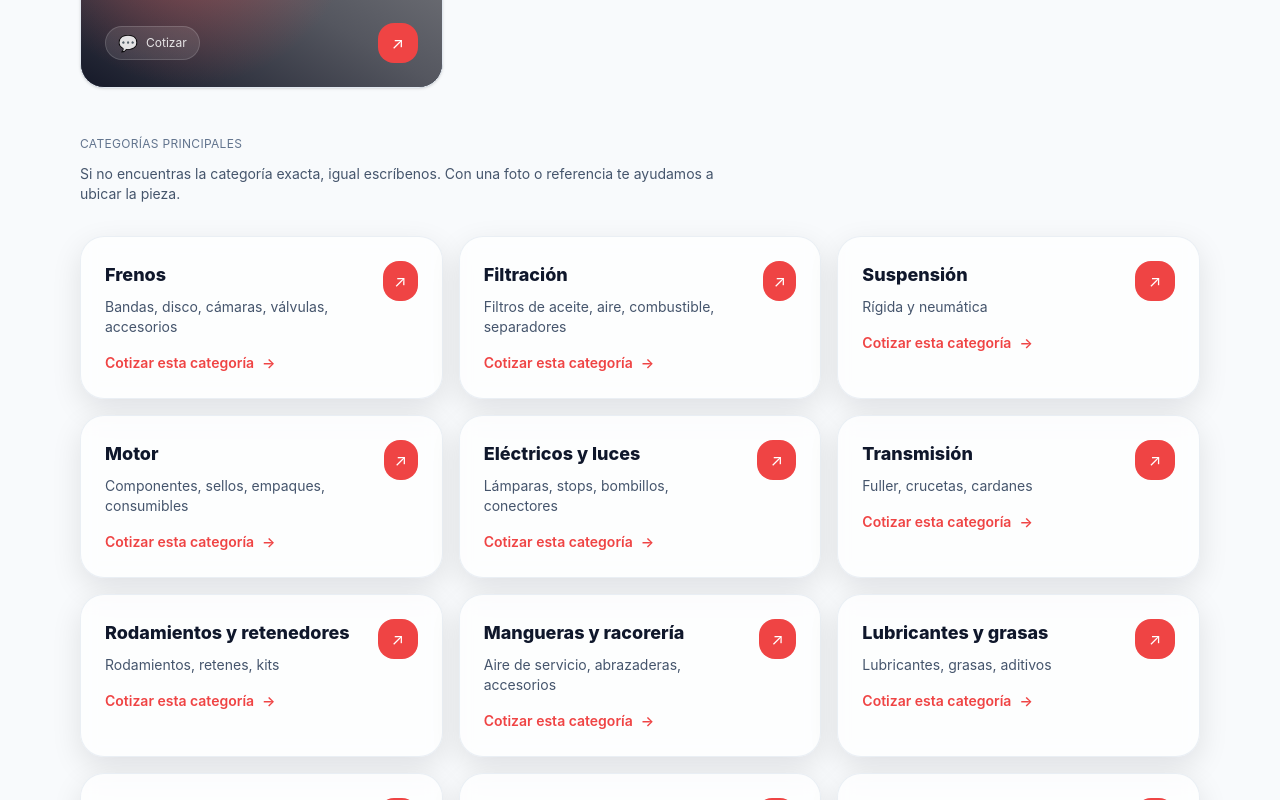
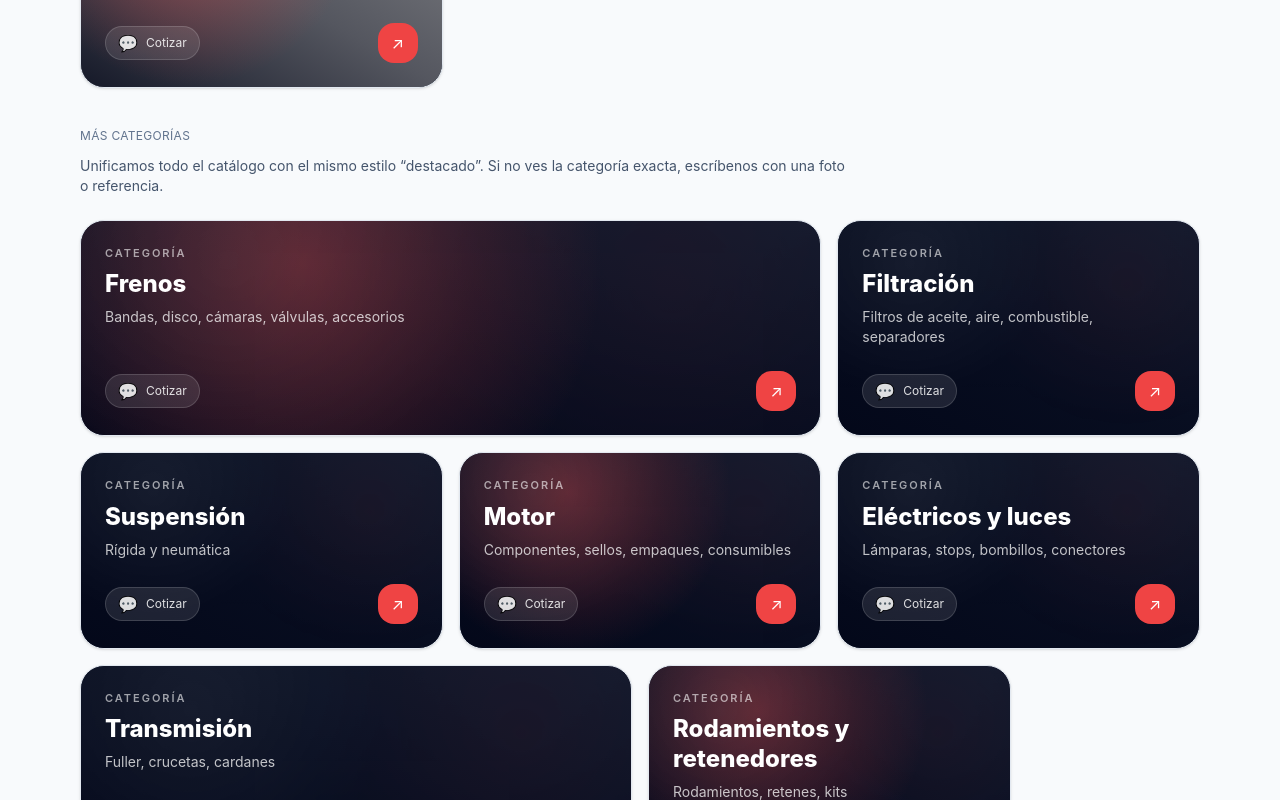
Before and after one commit to julianchocmanrique/Tornirepuestos-web, a Next.js app: page /tornirepuestos/ in a window 1280 px wide. Shown: the part 1780-2580 px from the top of the page. Built offline with nearby package versions, Linux system fonts and the light colour scheme; grey boxes are pictures that could not be loaded.

Commit message:
feat: unificar categorias con estilo destacado (mosaico)

```diff
--- a/src/app/page.tsx
+++ b/src/app/page.tsx
@@ -438,31 +438,55 @@ export default function Page() {
             ))}
           </div>
 
-          {/* Full categories */}
-          <div className="mt-12">
+          {/* Full catalog (same style as destacados) */}
+          <div className="mt-10">
             <div className="text-xs uppercase tracking-wide text-slate-500">
-              Categorías principales
+              Más categorías
             </div>
-            <p className="mt-3 max-w-2xl text-sm text-slate-600">
-              Si no encuentras la categoría exacta, igual escríbenos. Con una foto o
-              referencia te ayudamos a ubicar la pieza.
+            <p className="mt-3 max-w-3xl text-sm text-slate-600">
+              Unificamos todo el catálogo con el mismo estilo “destacado”. Si no ves la
+              categoría exacta, escríbenos con una foto o referencia.
             </p>
 
-            <div className="mt-8 grid gap-4 sm:grid-cols-2 lg:grid-cols-3">
-              {categories.map((c) => (
+            <div className="mt-6 grid grid-cols-12 gap-4">
+              {categories.map((c, idx) => {
+                const tone = idx % 3 === 0 ? "red" : "dark";
+                const span = idx % 7 === 0 ? "col-span-12 md:col-span-8" : idx % 5 === 0 ? "col-span-12 md:col-span-6" : "col-span-12 md:col-span-4";
+                return (
                   <a
                     key={c.title}
                     href={wa(
-                    `Hola, quiero cotizar: ${c.title}. Es para: (camión/bus/maquinaria). Referencia o foto: ____. Ciudad destino: ____.`
+                      `Quiero cotizar: ${c.title}. Es para: (camión/bus/maquinaria). Referencia o foto: ____. Ciudad destino: ____.`
                     )}
                     target="_blank"
                     rel="noreferrer"
-                  className="group rounded-3xl border border-slate-200/70 bg-white/70 p-6 shadow-[0_10px_30px_rgba(2,6,23,0.10)] backdrop-blur transition hover:-translate-y-0.5 hover:shadow-[0_18px_50px_rgba(2,6,23,0.16)]"
+                    className={`group relative overflow-hidden rounded-3xl border border-slate-200 bg-slate-900 shadow-sm transition hover:-translate-y-0.5 hover:shadow ${span}`}
                   >
-                  <div className="flex items-start justify-between gap-4">
+                    <div className="absolute inset-0">
+                      <div className="absolute inset-0 bg-gradient-to-tr from-slate-950/90 via-slate-950/55 to-transparent" />
+                      {tone === "red" && (
+                        <div className="absolute inset-0 bg-[radial-gradient(circle_at_30%_20%,rgba(239,68,68,0.35),transparent_55%)]" />
+                      )}
+                      <div className="absolute inset-0 opacity-20 [background:radial-gradient(circle_at_20%_20%,rgba(255,255,255,0.25),transparent_40%),radial-gradient(circle_at_80%_30%,rgba(239,68,68,0.25),transparent_45%),linear-gradient(to_bottom,rgba(255,255,255,0.08),transparent)]" />
+                    </div>
+
+                    <div className="relative flex h-full min-h-[180px] flex-col justify-between p-6 text-white">
                       <div>
-                      <div className="text-lg font-extrabold">{c.title}</div>
-                      <p className="mt-2 text-sm text-slate-600">{c.desc}</p>
+                        <div className="text-[11px] font-semibold tracking-[0.18em] text-white/60">
+                          CATEGORÍA
+                        </div>
+                        <div className="mt-2 text-2xl font-extrabold leading-tight">
+                          {c.title}
+                        </div>
+                        <p className="mt-2 max-w-[54ch] text-sm text-white/75">
+                          {c.desc}
+                        </p>
+                      </div>
+
+                      <div className="mt-6 flex items-center justify-between gap-3">
+                        <div className="inline-flex items-center gap-2 rounded-full border border-white/15 bg-white/10 px-3 py-1 text-xs text-white/85">
+                          <span className="text-base">💬</span>
+                          <span>Cotizar</span>
                         </div>
                         <div
                           className="inline-flex h-10 w-10 items-center justify-center rounded-2xl text-white"
@@ -472,14 +496,10 @@ export default function Page() {
                           ↗
                         </div>
                       </div>
-                  <div
-                    className="mt-4 inline-flex items-center gap-2 text-sm font-semibold"
-                    style={{ color: brand.colors.accent }}
-                  >
-                    Cotizar esta categoría <span className="transition group-hover:translate-x-0.5">→</span>
                     </div>
                   </a>
-              ))}
+                );
+              })}
             </div>
           </div>
         </div>
```
Lines whose indentation alone changed are shown as unchanged.
